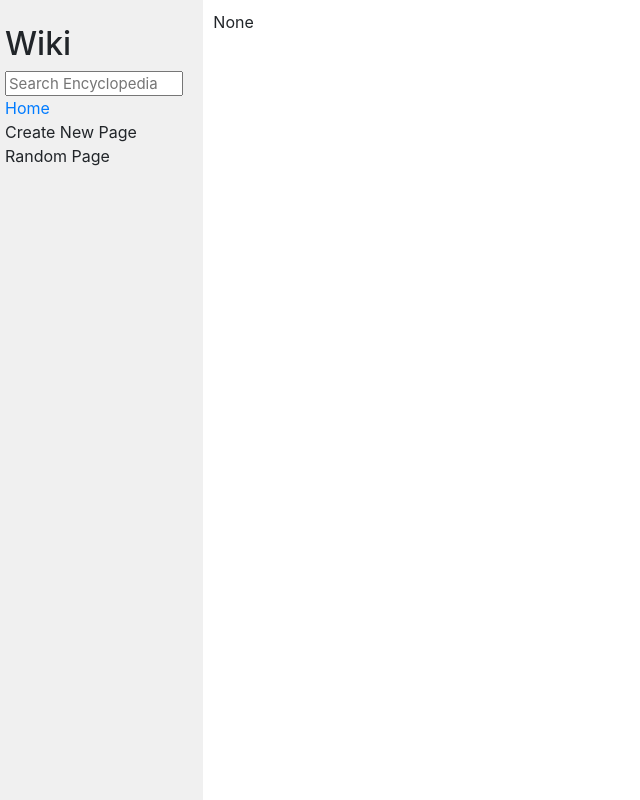
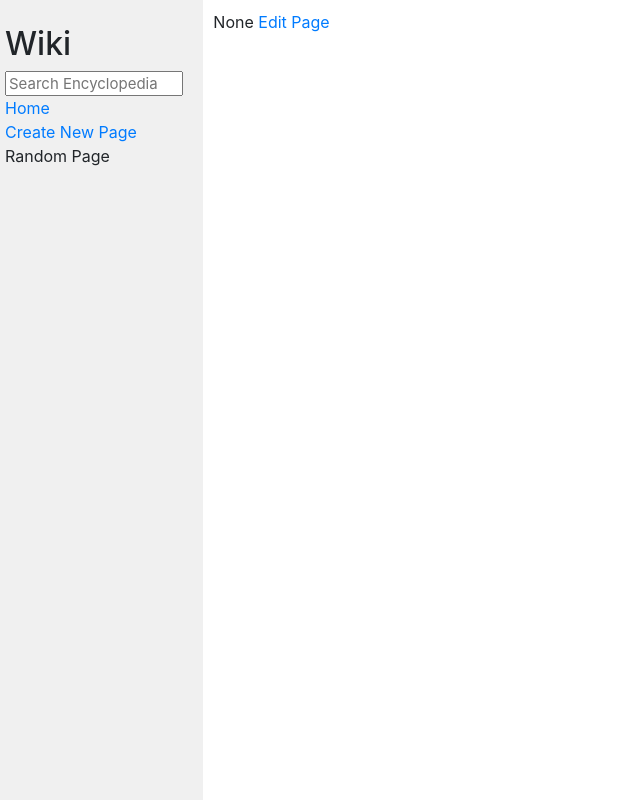
Before and after one commit to Khaan787/wikipedia, a Django app: page /1 in a window 1280 px wide. Shown: the whole page, without its empty margins (0-640 px from the left). Run offline with Django 3.2, Linux system fonts and the light colour scheme; some libraries are stand-ins or nearby versions.

Commit message:
Fourth commit

```diff
--- a/encyclopedia/templates/encyclopedia/layout.html
+++ b/encyclopedia/templates/encyclopedia/layout.html
@@ -12,14 +12,14 @@
         <div class="row">
             <div class="sidebar col-lg-2 col-md-3">
                 <h2>Wiki</h2>
-                <form action="{% url 'search'%}" method="GET">
+                <form action="{% url 'search' %}" method="GET">
                     <input class="search" type="text" name="q" placeholder="Search Encyclopedia">
                 </form>
                 <div>
                     <a href="{% url 'index' %}">Home</a>
                 </div>
                 <div>
-                    Create New Page
+                    <a href="{% url 'create_page'%}">Create New Page</a>
                 </div>
                 <div>
                     Random Page
--- a/encyclopedia/templates/encyclopedia/search.html
+++ b/encyclopedia/templates/encyclopedia/search.html
@@ -6,6 +6,9 @@
 
 {% block body %}
 
-{{ search }}
+
+<a href="{% url 'entry' search %}"> {{ search }} </a>
+
+
 
 {% endblock %}
--- a/encyclopedia/templates/encyclopedia/titlepage.html
+++ b/encyclopedia/templates/encyclopedia/titlepage.html
@@ -8,6 +8,6 @@
 
 {{page}}
 
-
+<a href="{% url 'edit_page' %}"> Edit Page </a>
 
 {% endblock %}
--- a/encyclopedia/urls.py
+++ b/encyclopedia/urls.py
@@ -5,6 +5,8 @@ from . import views
 urlpatterns = [
     path("", views.index, name="index"),
     path("<str:url>", views.entry, name="entry"),
-    path("search/", views.search, name="search")
-
+    path("search/", views.search, name="search"),
+    path("create/", views.create_page, name="create_page"),
+    path("newpage/", views.new_page, name="new_page"),
+    path("edit/", views.edit_page, name="edit_page")
 ]
--- a/encyclopedia/views.py
+++ b/encyclopedia/views.py
@@ -1,9 +1,10 @@
 from django.http.response import HttpResponse
-from django.shortcuts import render
+from django.shortcuts import redirect, render
 from django import forms
 
 from . import util
 import encyclopedia
+
 
 def index(request):
     return render(request, "encyclopedia/index.html", {
@@ -23,16 +24,37 @@ def search(request):
     # If the query does not match the name of an encyclopedia entry
         if search_query not in entries:
             # the user should instead be taken to a search results page that displays a list of all encyclopedia entries that have the query as a substring. For example, if the search query were 'ytho', then 'Python' should appear in the search results.
-            for i in search_query:
-                if i in entries:
+            for i in entries:
+                if search_query.lower() in i.lower():
                     return render(request, "encyclopedia/search.html", {
                         "search": i
                     })
 
-                else:
-                    return HttpResponse("Entry not Found")
+            else:
+                return HttpResponse("Entry not Found")
 
         else:
             return render(request,"encyclopedia/search.html", {
                 "search": util.get_entry(search_query)
             })
+
+def create_page(request):
+    return render(request,"encyclopedia/create_page.html")
+
+def new_page(request):
+        entries_list = util.list_entries()
+        title = request.GET['title']
+        content = request.GET['textarea']
+
+        if title in entries_list:
+            return HttpResponse("Entry already exists")
+
+        else:
+             util.save_entry(title, content)
+
+             return render(request,"encyclopedia/titlepage.html",{
+                 "page": util.get_entry(title)
+             })
+
+def edit_page(request):
+            return render(request,"encyclopedia/edit_page.html")
```
